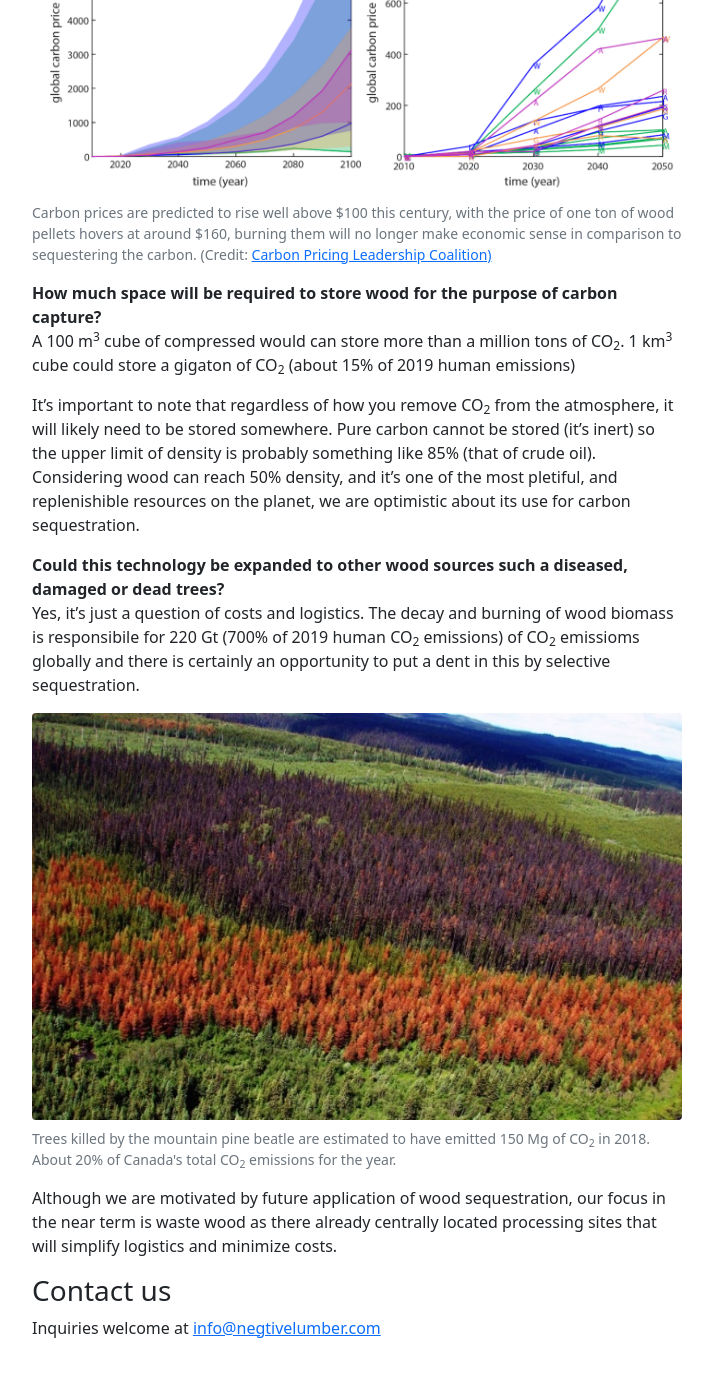
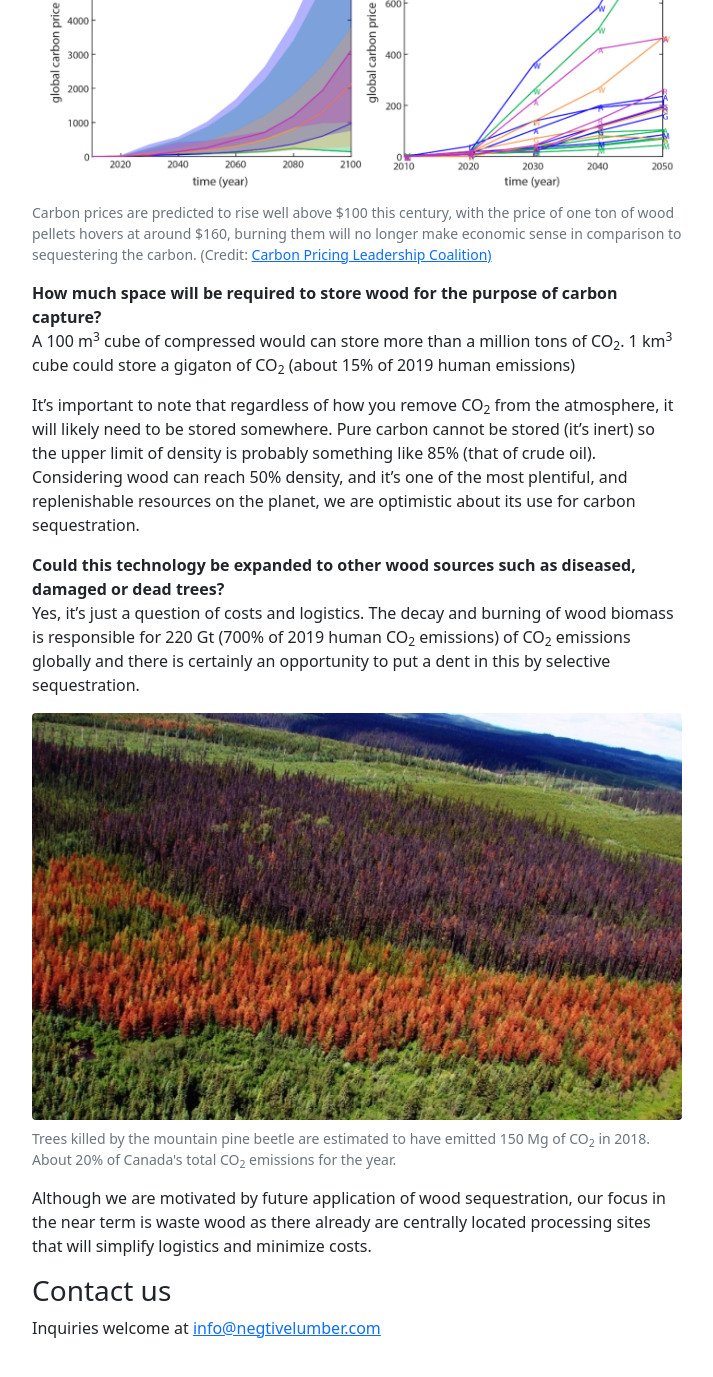
Before and after one commit to andrewpaliga/kaurii, a Jekyll site: the page built from index.markdown, in a window 1280 px wide and 1400 px high, scrolled down 3148 px. Shown: the top 1377 px of the window, without its empty margins (283-996 px from the left). Built offline with Jekyll 4.4.1, drawn with Linux system fonts in a browser that asks for light colours; some of the changed text lies outside the part shown.

Commit message:
spelling changes

```diff
--- a/index.markdown
+++ b/index.markdown
@@ -28,23 +28,23 @@
 
 To be successful we will need to bury hundreds of millions tons of waste wood economically, securely, and at scale without letting it decompose.
 
-To do this we are going to work with industry that has been doing something similar for centuries: waste management. In fact, todays landfills already work as a significant carbon storage mechanism for waste wood, as their environements inadvertently [slow decay](https://www.sciencedirect.com/science/article/abs/pii/S0956053X07004047).
+To do this we are going to work with an industry that has been doing something similar for centuries: waste management. In fact, today's landfills already work as a significant carbon storage mechanism for waste wood, as their environments inadvertently [slow decay](https://www.sciencedirect.com/science/article/abs/pii/S0956053X07004047).
 
 We are working with industry experts to optimize the process so that it meets the following criteria:
   - Organic material only burial site
   - Wood processed and stored in such a way to prevenet decomposition indefinitely
   - Verifiable carbon offsets from waste wood stored
 
-{% include figure.html url="/assets/images/tree_landfill.png" description="Wood to be burried in an inert environment that will prevent the decay of its organic matter indefinitely. Using natural materials like clay or gravel as a sealant and allowing for reforestation above." text="Wood to be burried in an inert environment that will prevent the decay of its organic matter indefinitely. Using natural materials like clay or gravel as a sealant and allowing for reforestation above." %}
+{% include figure.html url="/assets/images/tree_landfill.png" description="Wood to be buried in an inert environment that will prevent the decay of its organic matter indefinitely. Using natural materials like clay or gravel as a sealant and allowing for reforestation above." text="Wood to be burried in an inert environment that will prevent the decay of its organic matter indefinitely. Using natural materials like clay or gravel as a sealant and allowing for reforestation above." %}
 
 We are encouraged by the ample evidence that wood can be preserve for extremely long lengths of time under the right conditions:
-  - [2500 year old wooden coffin burried 1.5m almost fully intact](http://www.china.org.cn/english/MATERIAL/192520.htm)
+  - [2500 year old wooden coffin buried 1.5m almost fully intact](http://www.china.org.cn/english/MATERIAL/192520.htm)
   - [Ancient tress preserved for 50,000+ years in peat](https://en.wikipedia.org/wiki/Swamp_kauri) (Swamp kauri)
   - [A study of Australian landfill waste found that the carbon in wood was still 90% intact after 46 years.](https://www.sciencedirect.com/science/article/abs/pii/S0956053X07004047)
 
 ### Alpha Project
 
-Once more research is completed, and the right team is assmembled, we plan to run a proof-of-concept project near Ottawa, Ontario. Our target is to sequester 10,000 tons of equivalent carbon dioxide emissions at around $100 per ton. A small investment round will be completed at this time.
+Once more research is completed, and the right team is assembled, we plan to run a proof-of-concept project near Ottawa, Ontario. Our target is to sequester 10,000 tons of equivalent carbon dioxide emissions at around $100 per ton. A small investment round will be completed at this time.
 
 ### Q&A
 
@@ -70,14 +70,14 @@
 **How much space will be required to store wood for the purpose of carbon capture?**
 A 100 m<sup>3</sup> cube of compressed would can store more than a million tons of CO<sub>2</sub>. 1 km<sup>3</sup> cube could store a gigaton of CO<sub>2</sub> (about 15% of 2019 human emissions)
 
-It's important to note that regardless of how you remove CO<sub>2</sub> from the atmosphere, it will likely need to be stored somewhere. Pure carbon cannot be stored (it's inert) so the upper limit of density is probably something like 85% (that of crude oil). Considering wood can reach 50% density, and it's one of the most pletiful, and replenishible resources on the planet, we are optimistic about its use for carbon sequestration.
+It's important to note that regardless of how you remove CO<sub>2</sub> from the atmosphere, it will likely need to be stored somewhere. Pure carbon cannot be stored (it's inert) so the upper limit of density is probably something like 85% (that of crude oil). Considering wood can reach 50% density, and it's one of the most plentiful, and replenishable resources on the planet, we are optimistic about its use for carbon sequestration.
 
-**Could this technology be expanded to other wood sources such a diseased, damaged or dead trees?**
-Yes, it's just a question of costs and logistics. The decay and burning of wood biomass is responsibile for 220 Gt (700% of 2019 human CO<sub>2</sub> emissions) of CO<sub>2</sub> emissioms globally and there is certainly an opportunity to put a dent in this by selective sequestration.
+**Could this technology be expanded to other wood sources such as diseased, damaged or dead trees?**
+Yes, it's just a question of costs and logistics. The decay and burning of wood biomass is responsible for 220 Gt (700% of 2019 human CO<sub>2</sub> emissions) of CO<sub>2</sub> emissions globally and there is certainly an opportunity to put a dent in this by selective sequestration.
 
-{% include figure.html url="/assets/images/pine_beetle.jpg" description="Trees killed by the mountain pine beatle are estimated to have emitted 150 Mg of CO<sub>2</sub> in 2018. About 20% of Canada's total CO<sub>2</sub> emissions for the year." text="Trees killed by the mountain pine beatle are estimated to have emitted 150 Mg of CO<sub>2</sub> in 2018. About 20% of Canada's total CO<sub>2</sub> emissions for the year." %}
+{% include figure.html url="/assets/images/pine_beetle.jpg" description="Trees killed by the mountain pine beetle are estimated to have emitted 150 Mg of CO<sub>2</sub> in 2018. About 20% of Canada's total CO<sub>2</sub> emissions for the year." text="Trees killed by the mountain pine beetle are estimated to have emitted 150 Mg of CO<sub>2</sub> in 2018. About 20% of Canada's total CO<sub>2</sub> emissions for the year." %}
 
-Although we are motivated by future application of wood sequestration, our focus in the near term is waste wood as there already centrally located processing sites that will simplify logistics and minimize costs.
+Although we are motivated by future application of wood sequestration, our focus in the near term is waste wood as there already are centrally located processing sites that will simplify logistics and minimize costs.
 
 ### Contact us
 
```
Also changed, not shown: other parts of index.markdown (+4 -4 lines).
